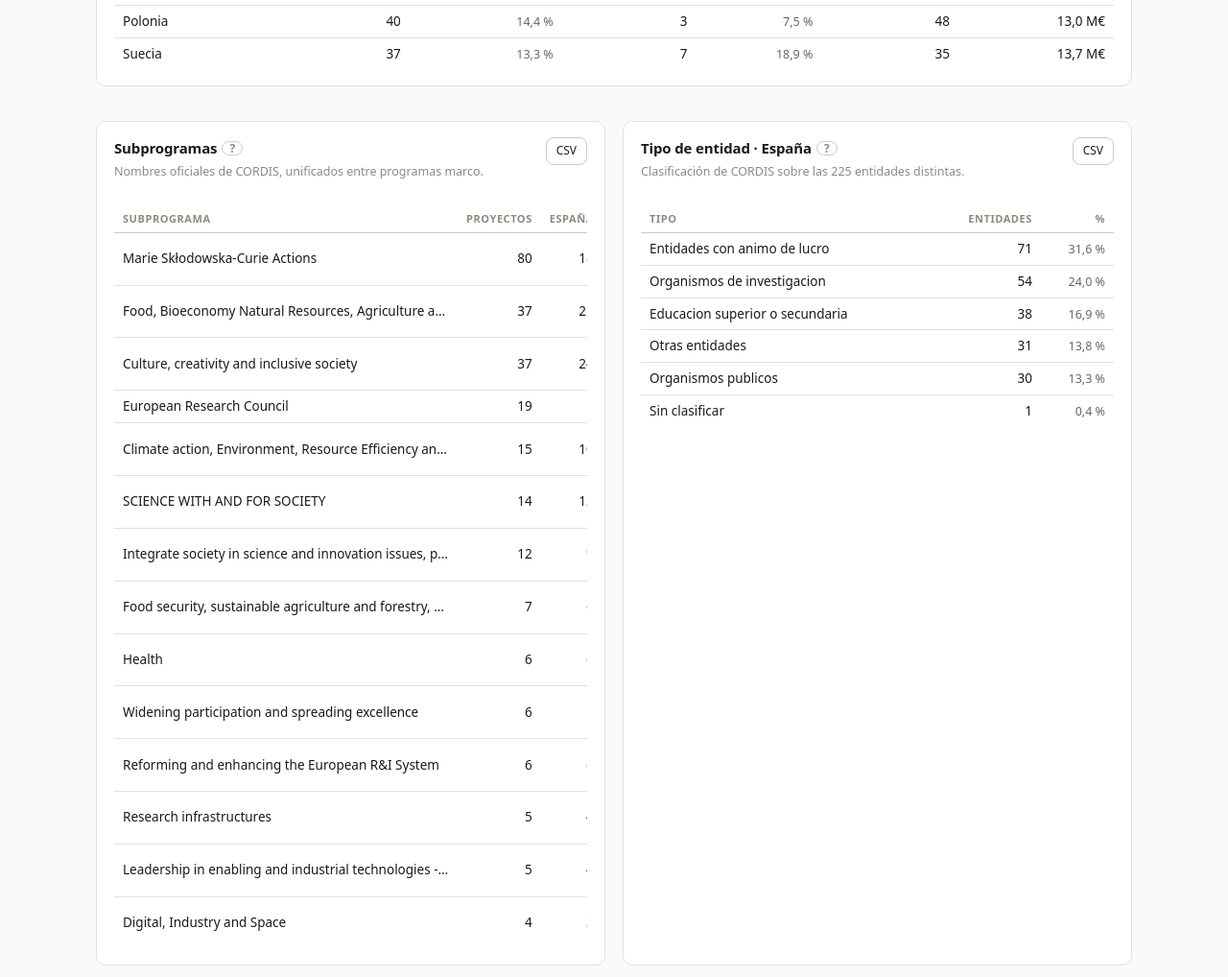
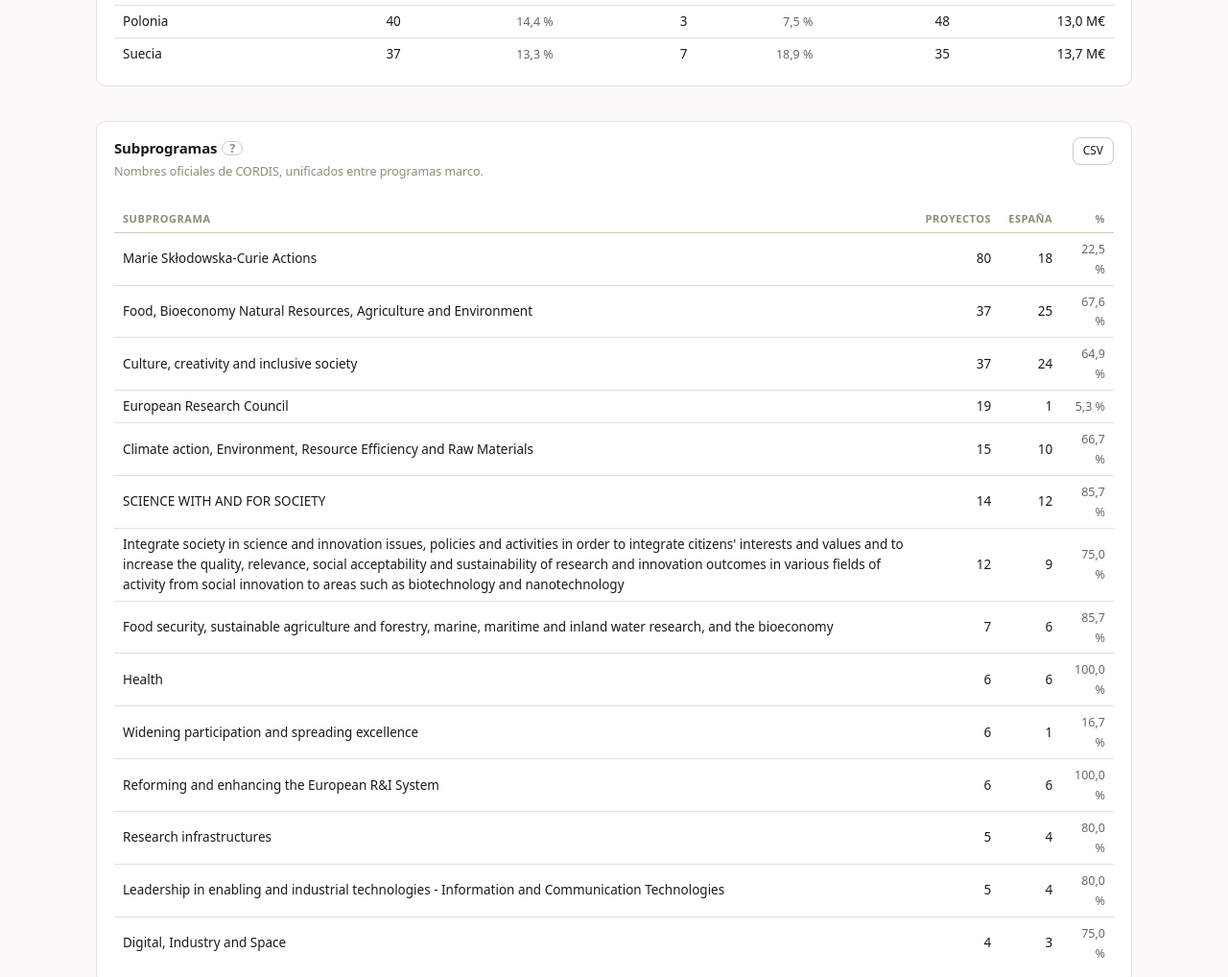
Before and after one commit to frasanz/citizensciencecordis, a website with bundled scripts: page web/index.html in a window 1280 px wide. Shown: the part 1508-2526 px from the top of the page at 96% size. Built offline with nearby package versions, Linux system fonts and the light colour scheme.

Commit message:
Paises y Subprogramas a ancho completo
A media rejilla la tabla de paises habia que desplazarla y los nombres de
subprograma se cortaban a 40 caracteres. Ahora ocupan las dos columnas.

Los nombres de subprograma se dejan partir en dos lineas en vez de truncarlos:
el tooltip que mostraria el nombre completo no existe en pantalla tactil.

Tipo de entidad y Entidades mas activas siguen una al lado de otra.

```diff
--- a/web/index.html
+++ b/web/index.html
@@ -112,9 +112,17 @@ tbody tr:hover{background:var(--acento-claro)}
    tabla, que es donde debe estar. */
 .rejilla{display:grid;grid-template-columns:minmax(0,1fr) minmax(0,1fr);gap:18px}
 .rejilla>*{min-width:0}
-/* Paises tiene siete columnas y no cabe en media rejilla: en pantalla ancha
-   ocupa las dos, para no tener que desplazarla en un monitor grande. */
-@media(min-width:901px){#p-paises{grid-column:1/-1}}
+@media(min-width:901px){
+  /* Paises (siete columnas) y Subprogramas (nombres oficiales largos) ocupan la
+     rejilla entera: a media anchura habia que desplazarlas o se cortaban los
+     nombres. Tipo de entidad y Entidades si caben una al lado de otra. */
+  #p-paises,#p-familias{grid-column:1/-1}
+}
+/* Los nombres oficiales de subprograma son largos ('Food security, sustainable
+   agriculture and forestry, marine...'). En su tabla se dejan partir en dos
+   lineas: mejor eso que cortarlos con puntos suspensivos, porque el tooltip que
+   mostraria el nombre completo no existe en pantalla tactil. */
+#p-familias .nom{max-width:none;white-space:normal;overflow:visible}
 @media(max-width:900px){.rejilla{grid-template-columns:minmax(0,1fr)}}
 .panel{min-width:0;max-width:100%}
 .cabecera-tabla>div{min-width:0}
```
